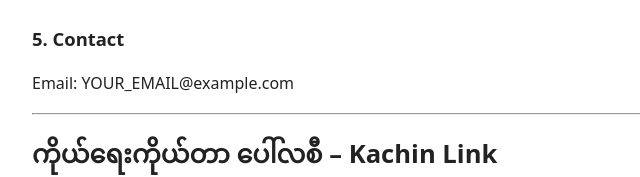
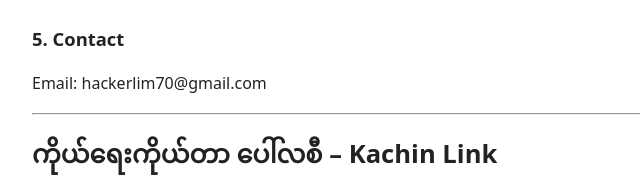
Before and after one commit to Jonezlamai1500/kachinlink, a website: page public/privacy.html in a window 1280 px wide. Shown: the part 637-814 px from the top of the page, 248-888 px from the left. Drawn offline with Linux system fonts and the light colour scheme.

Commit message:
Update privacy.html

```diff
--- a/public/privacy.html
+++ b/public/privacy.html
@@ -28,7 +28,7 @@
 <p>You can delete your posts at any time inside the app. To delete your account and all of your data, contact us at the email below and we will remove it.</p>
 
 <h2>5. Contact</h2>
-<p>Email: YOUR_EMAIL@example.com</p>
+<p>Email: hackerlim70@gmail.com</p>
 
 <hr>
 
```
